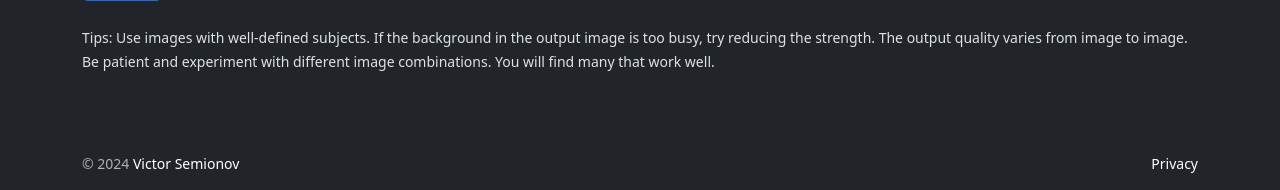
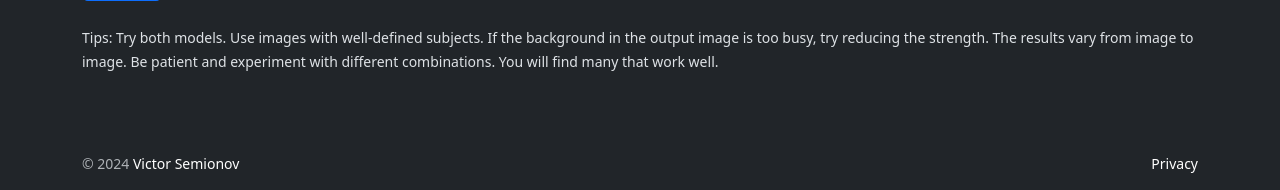
Before and after one commit to vsemionov/picstylist, a Flask app: page / in a window 1280 px wide. Shown: the part 1062-1252 px from the top of the page. Run offline with Flask 3, Linux system fonts and the light colour scheme; parts of the project's set-up code (start-up, migrations or seed data) failed here and were passed over; some libraries are stand-ins or nearby versions.

Commit message:
copy changes

```diff
--- a/templates/index.html
+++ b/templates/index.html
@@ -90,10 +90,12 @@
   </form>
   <p>
     <small>
-      Tips: Use images with well-defined subjects.
+      Tips:
+      Try both models.
+      Use images with well-defined subjects.
       If the background in the output image is too busy, try reducing the strength.
-      The output quality varies from image to image.
-      Be patient and experiment with different image combinations.
+      The results vary from image to image.
+      Be patient and experiment with different combinations.
       You will find many that work well.
     </small>
   </p>
```
